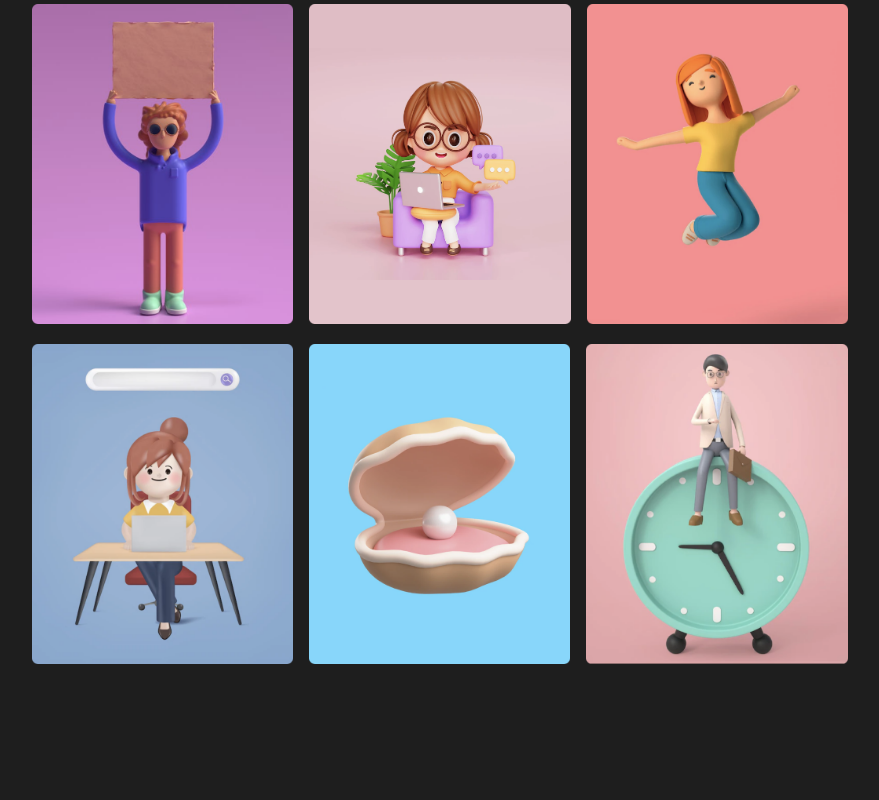
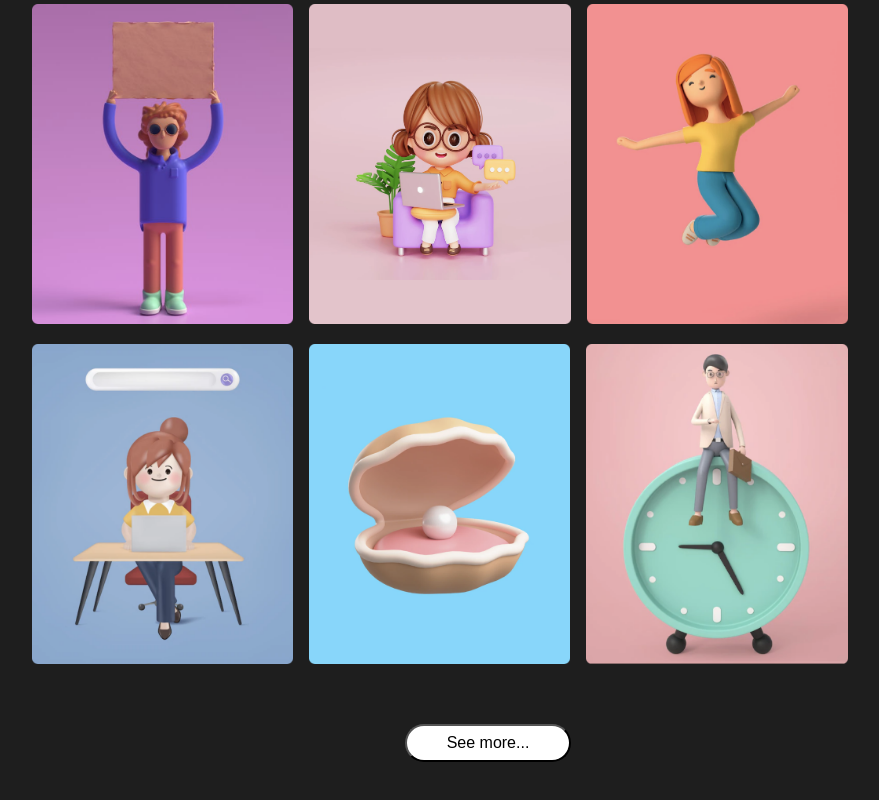
Before and after one commit to Adithyan-Tech/Portfolio, a React (Create React App) app: page / in a window 1280 px wide. Shown: the part 1567-2367 px from the top of the page, without its empty margins (152-1031 px from the left). Before the commit the page ends 2243 px from the top, so only its background shows below. Built offline with nearby package versions, Linux system fonts and the light colour scheme.

Commit message:
add seemore btn'

```diff
--- a/src/components/works.css
+++ b/src/components/works.css
@@ -35,3 +35,11 @@ max-width: 65rem;
   margin: 0.5rem;
 
 }
+.worksButton{
+padding: 0.5rem 2.5rem;
+background: white;
+border-radius: 2rem;
+font-size: 1rem;
+
+margin: 3rem 0rem;
+}
--- a/src/components/works.js
+++ b/src/components/works.js
@@ -26,6 +26,7 @@ const Works = () => {
         <img src={portfolio6} alt="portfolio6" className="workImg" />
 
       </div>
+      <button className="worksButton">See more...</button>
     </section>
   );
 };
```
